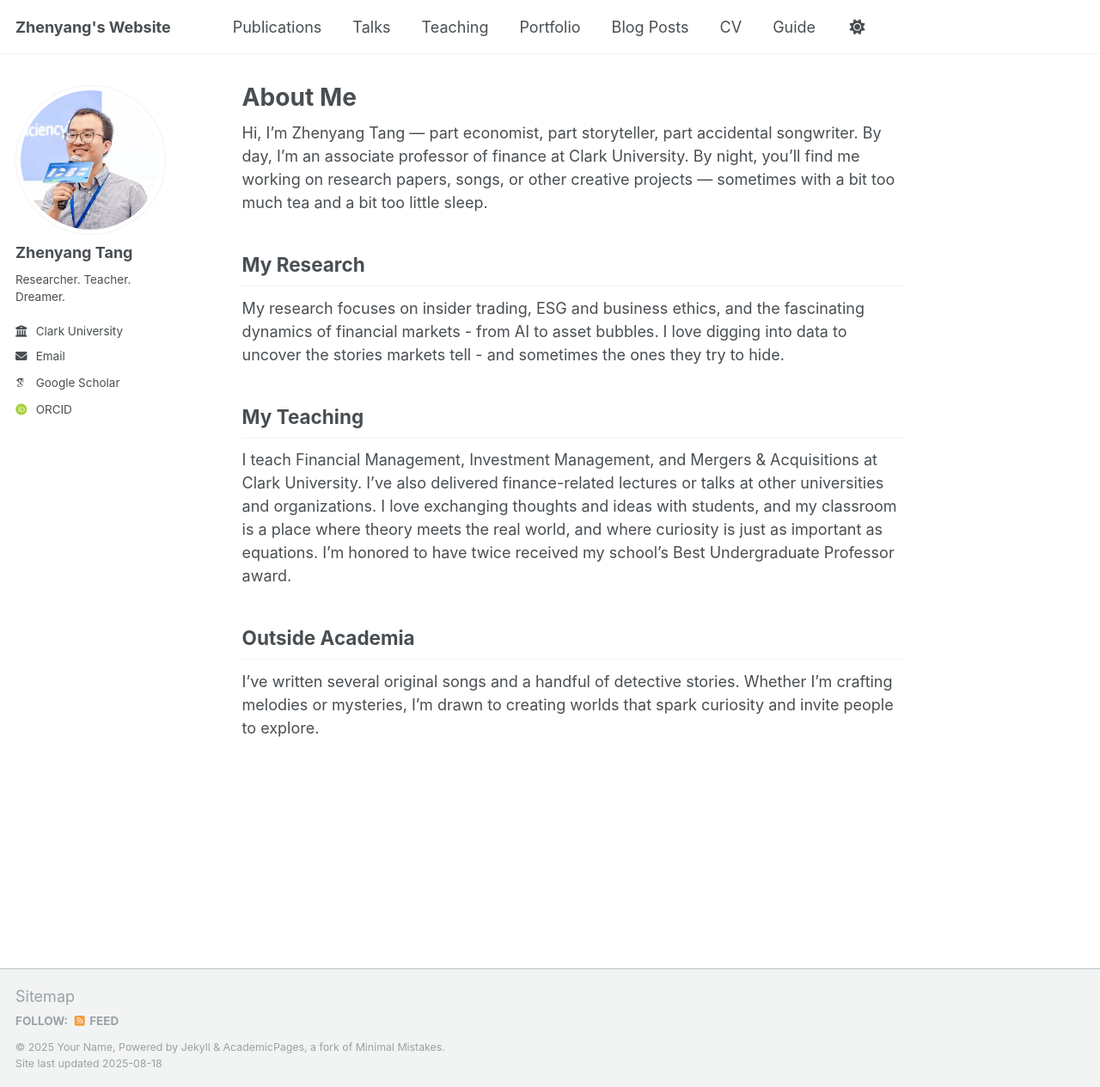
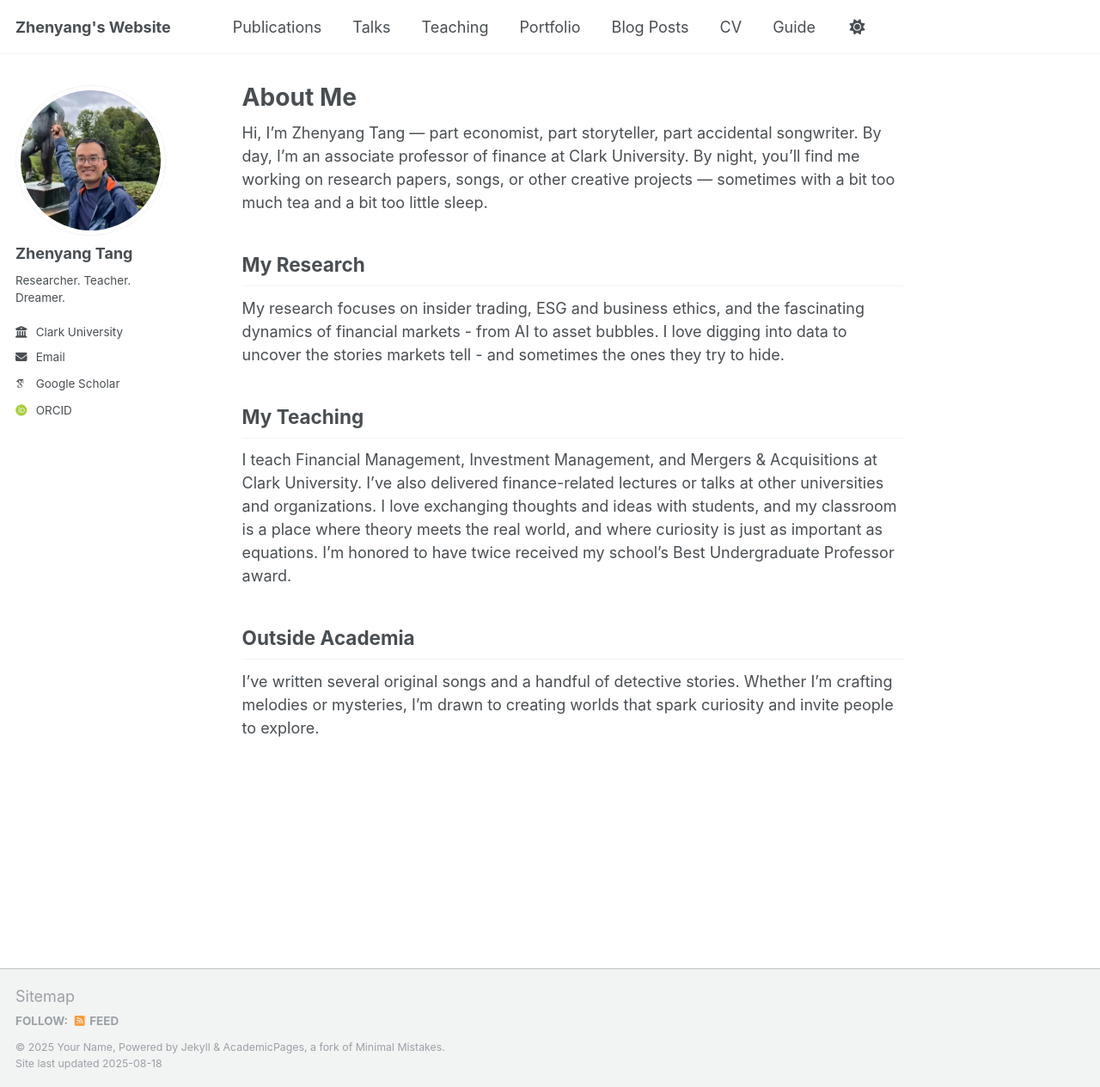
Before and after one commit to zhenyang-tang/zhenyang-tang.github.io, a Jekyll site: the page built from _pages/about.md, in a window 1280 px wide and 1264 px high. Shown: the whole window at 86% size. Built offline with Jekyll 4.4.1, drawn with Linux system fonts in a browser that asks for light colours; some web fonts are replaced; a script that is not in the unit is left out.

Commit message:
Update _config.yml

```diff
--- a/_config.yml
+++ b/_config.yml
@@ -22,7 +22,7 @@ baseurl                  : "" # the subpath of your site, e.g. "/blog"
 #               Additional customization can be done by editing /_includes/author-profile.html
 author:
   # Biographic information
-  avatar           : "Avatar_me.png"
+  avatar           : "Avatar1.png"
   name             : "Zhenyang Tang"
   bio              : "Researcher. Teacher. Dreamer."
   employer         : "Clark University"
```
